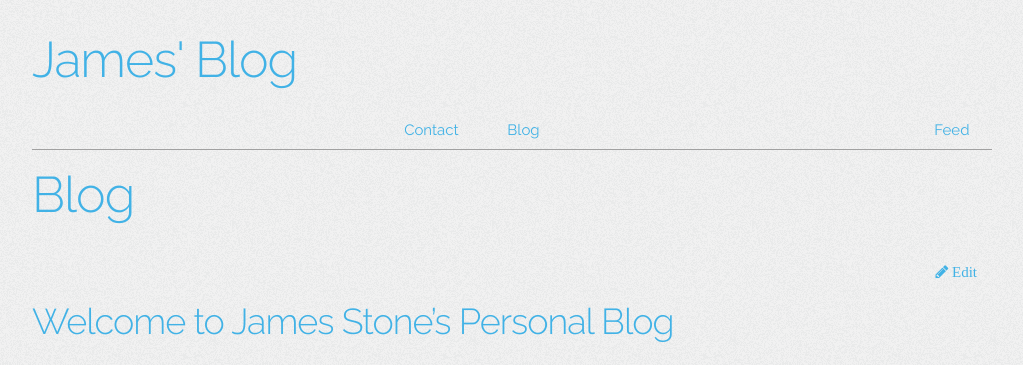
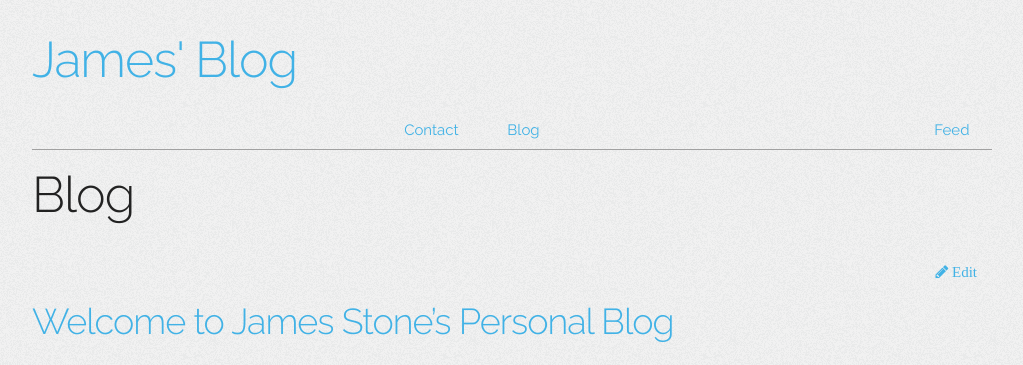
Before and after one commit to jamesmstone/blog, a Jekyll site: the page built from index.md, in a window 1280 px wide. Shown: the top 365 px of the page, without its empty margins (128-1151 px from the left). Built offline with Jekyll 4.4.1, drawn with Linux system fonts in a browser that asks for light colours; nearby versions of some CDN libraries.

Commit message:
Change of colour to H1

```diff
--- a/css/custom.css
+++ b/css/custom.css
@@ -17,7 +17,10 @@ a:hover{
     transition: 0.25s;
 }
 
-h1, h2, h3, h4{
+h1, {
+    color: #3025da;
+}
+h2, h3, h4{
     color: #41b2e6;
 }
 /* Site Header
```
